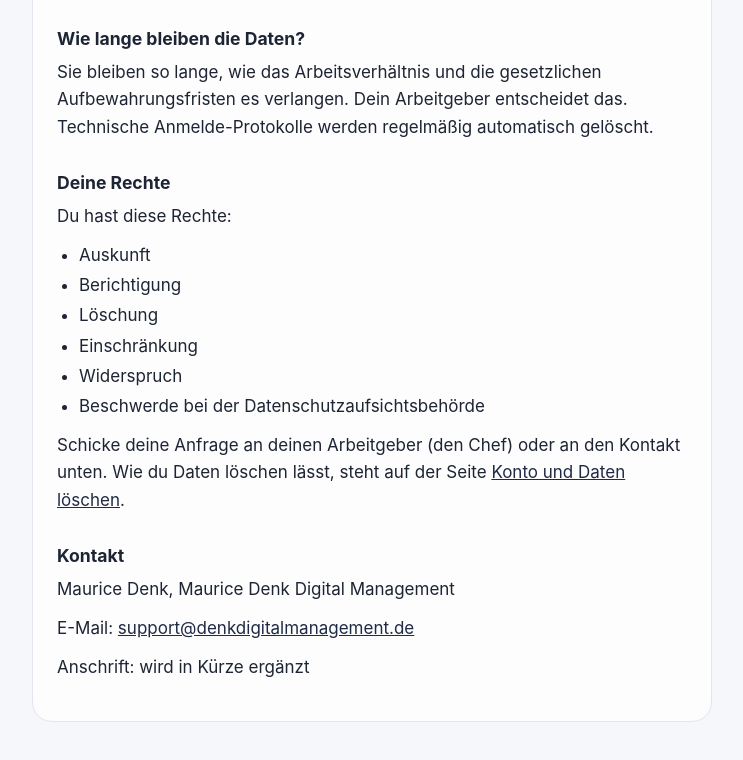
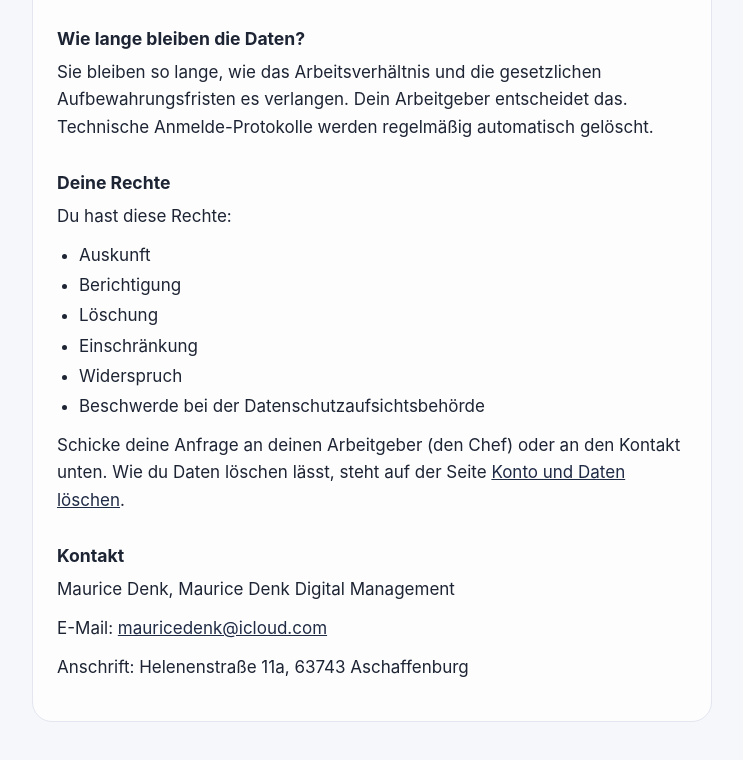
Before and after one commit to mauricedenk/kernraumbau-web, a plain HTML site: page datenschutz.html in a window 1280 px wide. Shown: the part 1859-2619 px from the top of the page, without its empty margins (268-1011 px from the left). Drawn offline with Linux system fonts and the light colour scheme.

Commit message:
Kontakt und Anschrift ergänzt
Co-Authored-By: Claude Sonnet 5.5 <noreply@anthropic.com>

```diff
--- a/datenschutz.html
+++ b/datenschutz.html
@@ -52,5 +52,5 @@ a{color:var(--acc)}.stand{color:var(--soft);margin-bottom:8px}nav{margin-bottom:
 <p>Schicke deine Anfrage an deinen Arbeitgeber (den Chef) oder an den Kontakt unten. Wie du Daten löschen lässt, steht auf der Seite <a href="loeschung.html">Konto und Daten löschen</a>.</p>
 <h2>Kontakt</h2>
 <p>Maurice Denk, Maurice Denk Digital Management</p>
-<p>E-Mail: <a href="mailto:support@denkdigitalmanagement.de">support@denkdigitalmanagement.de</a></p>
-<p>Anschrift: wird in Kürze ergänzt</p></div></main></body></html>
+<p>E-Mail: <a href="mailto:mauricedenk@icloud.com">mauricedenk@icloud.com</a></p>
+<p>Anschrift: Helenenstraße 11a, 63743 Aschaffenburg</p></div></main></body></html>
```
Also changed, not shown: index.html (+1 -1 lines), loeschung.html (+1 -1 lines).
